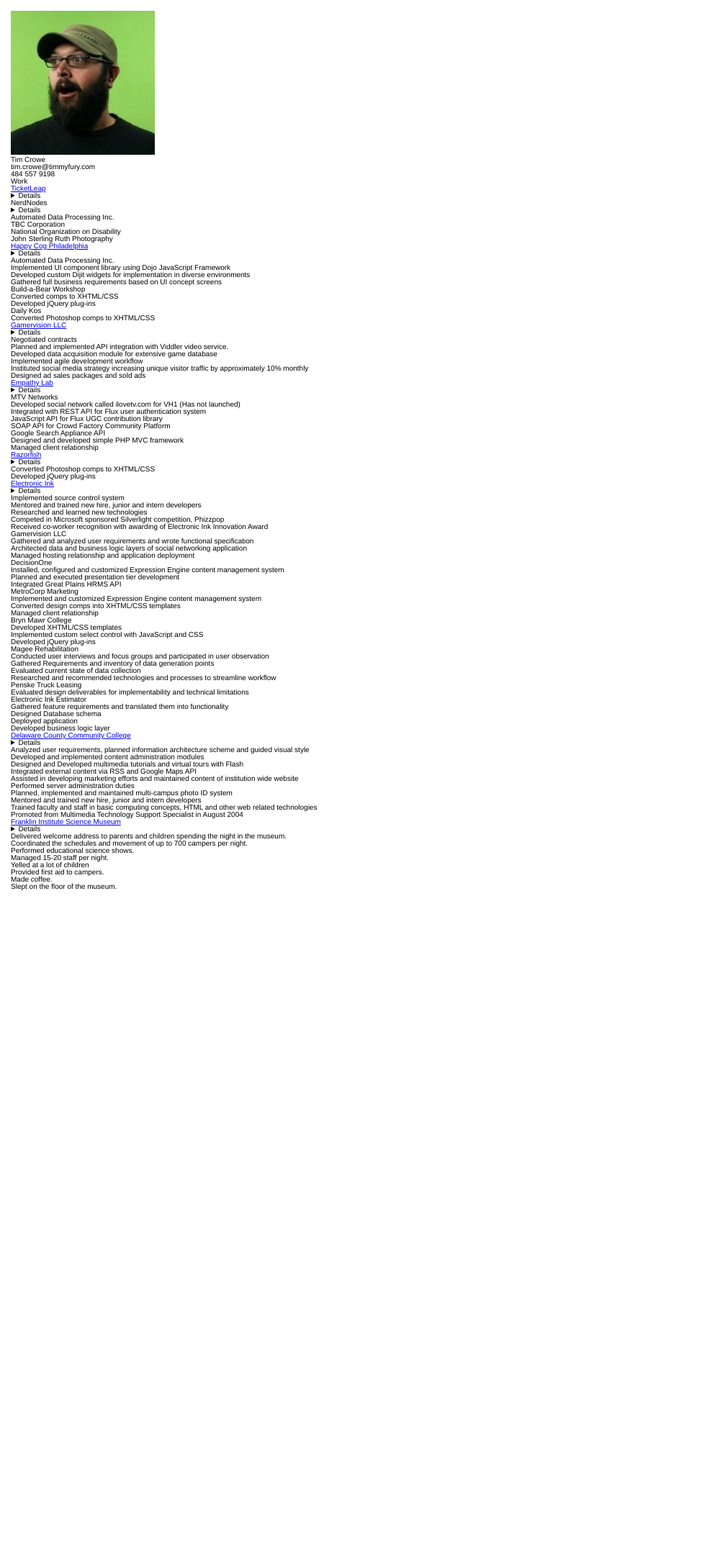
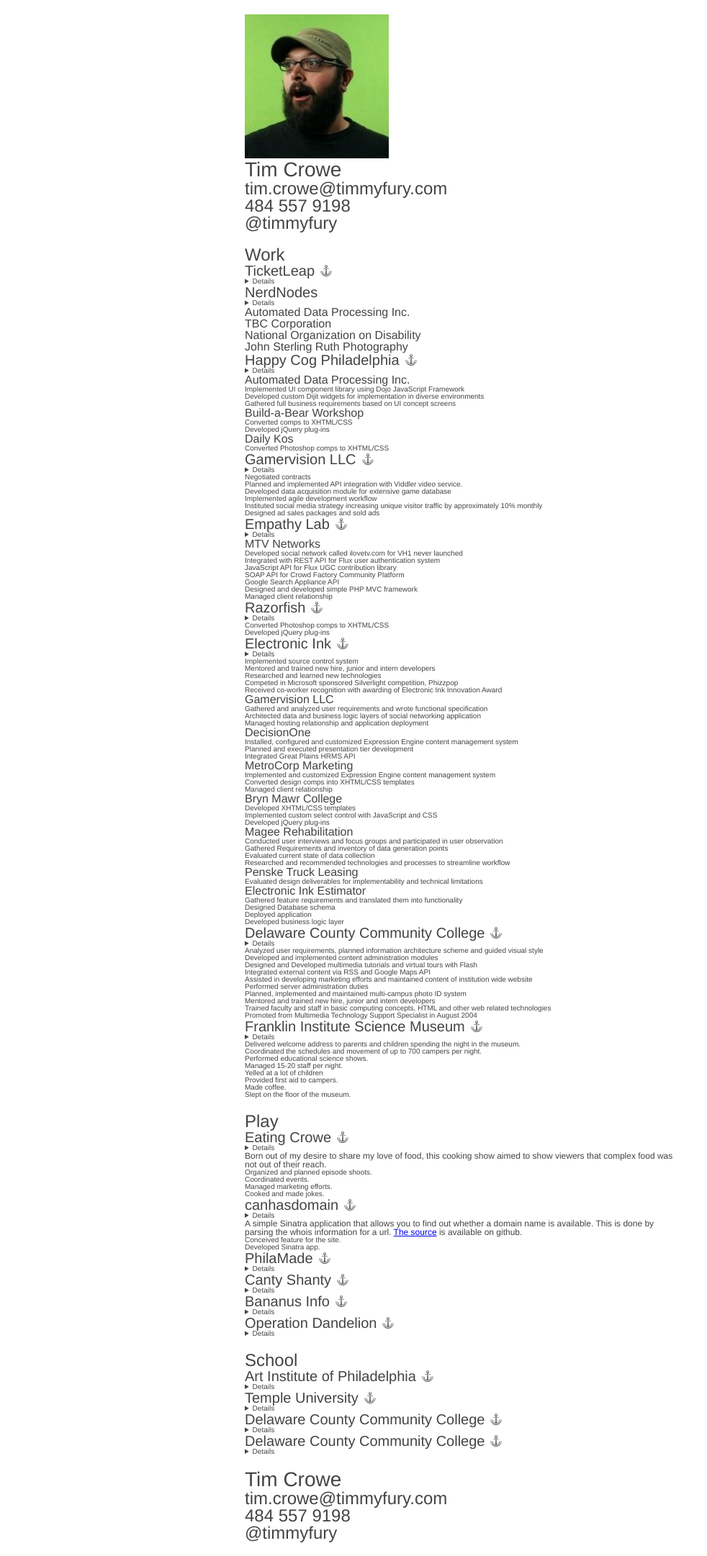
Before and after one commit to timmyfury/timmyfury.github.com, a Jekyll site: the page resume/index.html, which Jekyll copies as it is, in a window 1280 px wide. Shown: the whole page at 72% size, without its empty margins (0-982 px from the left). Built offline with Jekyll 4.4.1, drawn with Linux system fonts in a browser that asks for light colours; before the commit the page ends 1252 px from its top, so only the background shows below that.

Commit message:
education, play, more job stuff and some styles

```diff
--- a/resume/index.html
+++ b/resume/index.html
@@ -31,6 +31,7 @@
 				<h1>Tim Crowe</h1>
 				<h2>tim.crowe@timmyfury.com</h2>
 				<h2>484 557 9198</h2>
+				<h2>@timmyfury</h2>
 			</hgroup>
 
 			<nav>
@@ -157,7 +158,7 @@
 
 				<h4>MTV Networks</h4>
 				<ul>
-					<li>Developed social network called ilovetv.com for VH1 (Has not launched)</li>
+					<li>Developed social network called ilovetv.com for VH1 <em>never launched</em></li>
 					<li>Integrated with REST API for Flux user authentication system</li>
 					<li>JavaScript API for Flux UGC contribution library</li>
 					<li>SOAP API for Crowd Factory Community Platform</li>
@@ -304,10 +305,147 @@
 
 		<section id="play">
 			<h2>Play</h2>
+
+			<section>
+				<h3><a href="http://eatingcrowe.com/">Eating Crowe</a></h3>
+
+				<details>
+					<dl>
+						<dt>Title</dt> <dd>The Talent</dd>
+						<dt>Dates</dt> <dd><time datetime="">Nov 2009</time> &ndash; <time datetime="">May 2009</time></dd>
+					</dl>
+				</details>
+
+				<p>Born out of my desire to share my love of food, this cooking show aimed to show viewers that complex food was not out
+					of their reach.</p>
+
+				<ul>
+					<li>Organized and planned episode shoots.</li>
+					<li>Coordinated events.</li>
+					<li>Managed marketing efforts.</li>
+					<li>Cooked and made jokes.</li>
+				</ul>
+			</section>
+
+			<section>
+				<h3><a href="http://canhasdomain.com/">canhasdomain</a></h3>
+
+				<details>
+					<dl>
+						<dt>Title</dt> <dd>Developer</dd>
+					</dl>
+				</details>
+
+				<p>A simple Sinatra application that allows you to find out whether a domain name is available. This is done by parsing the whois
+					information for a url. <a href="https://github.com/timmyfury/canhasdomain">The source</a> is available on github.</p>
+
+				<ul>
+					<li>Conceived feature for the site.</li>
+					<li>Developed Sinatra app.</li>
+				</ul>
+			</section>
+
+			<section>
+				<h3><a href="http://philamade.com/">PhilaMade</a></h3>
+
+				<details>
+					<dl>
+						<dt>Title</dt> <dd>SiteNite Developer</dd>
+						<dt>Dates</dt> <dd><time datetime="">Apr 16 2006</time></dd>
+					</dl>
+				</details>
+			</section>
+
+			<section>
+				<h3><a href="http://cantyshanty.com/">Canty Shanty</a></h3>
+
+				<details>
+					<dl>
+						<dt>Title</dt> <dd>Creator, Maintainer</dd>
+					</dl>
+				</details>
+			</section>
+
+			<section>
+				<h3><a href="http://bananusinfo.info/">Bananus Info</a></h3>
+
+				<details>
+					<dl>
+						<dt>Title</dt> <dd>Creator</dd>
+					</dl>
+				</details>
+			</section>
+
+			<section>
+				<h3><a href="http://operationdandelion.com/">Operation Dandelion</a></h3>
+
+				<details>
+					<dl>
+						<dt>Title</dt> <dd>Creator</dd>
+					</dl>
+				</details>
+			</section>
 		</section>
 
 		<section id="school">
 			<h2>School</h2>
+
+			<section>
+				<h3><a href="http://www.artinstitutes.edu/philadelphia/">Art Institute of Philadelphia</a></h3>
+
+				<details>
+					<dl>
+						<dt>Degree</dt> <dd>Incomplete</dd>
+						<dt>Program</dt> <dd>Culinary Arts</dd>
+						<dt>Dates</dt> <dd><time datetime="">May 2008</time> &ndash; <time datetime="">Nov 2009</time></dd>
+					</dl>
+				</details>
+			</section>
+
+			<section>
+				<h3><a href="http://www.temple.edu/">Temple University</a></h3>
+
+				<details>
+					<dl>
+						<dt>Degree</dt> <dd>Incomplete</dd>
+						<dt>Program</dt> <dd>Management Information Systems</dd>
+						<dt>Dates</dt> <dd><time datetime="">June 2004</time> &ndash; <time datetime="">Aug 2006</time></dd>
+					</dl>
+				</details>
+			</section>
+
+			<section>
+				<h3><a href="http://www.dccc.edu/">Delaware County Community College</a></h3>
+
+				<details>
+					<dl>
+						<dt>Degree</dt> <dd>Associate of Business Administration</dd>
+						<dt>Program</dt> <dd>Business Administration</dd>
+						<dt>Dates</dt> <dd><time datetime="">Jan 2002</time> &ndash; <time datetime="">May 2004</time></dd>
+					</dl>
+				</details>
+			</section>
+
+			<section>
+				<h3><a href="http://www.dccc.edu/">Delaware County Community College</a></h3>
+
+				<details>
+					<dl>
+						<dt>Degree</dt> <dd>Associate of Science</dd>
+						<dt>Program</dt> <dd>Computer Science</dd>
+						<dt>Dates</dt> <dd><time datetime="">Sep 2001</time> &ndash; <time datetime="">May 2003</time></dd>
+					</dl>
+				</details>
+			</section>
 		</section>
+
+		<footer>
+			<hgroup>
+				<h1>Tim Crowe</h1>
+				<h2>tim.crowe@timmyfury.com</h2>
+				<h2>484 557 9198</h2>
+				<h2>@timmyfury</h2>
+			</hgroup>
+		</footer>
 	</body>
 </html>
--- a/resume/screen.css
+++ b/resume/screen.css
@@ -2,23 +2,49 @@
 	General Styles
 **********************************************************************/
 body {
+	color: #444;
 	font-family: "Helvetica Neue", Helvetica, Verdana, Arial, sans-serif;
 	font-size: 62.5%;
-	padding: 15px;
-	min-width: 290px;
+	min-width: 320px;
+	text-align: center;
 /*	width: 290px;*/
 }
 a {
-	color: ;
+	color: #;
+}
+p {
+	font-size: 1.2em;
 }
 
 /*
 	Headings
+
+	text-shadow: white 0px 1px;
 **********************************************************************/
-h1 {}
-h2 {}
-h3 {}
-h4 {}
+h1 {
+	font-size: 2.8em;
+}
+h2 {
+	font-size: 2.4em;
+}
+h3 {
+	font-size: 2em;
+}
+h4 {
+	font-size: 1.6em;
+}
+h1 a,
+h2 a,
+h3 a,
+h4 a {
+	color: #444;
+	background: url('./anchor.png') right center no-repeat;
+	padding-right: 1.2em;
+	text-decoration: none;
+}
+
+
+
 
 /*
 	Lists
@@ -34,6 +60,18 @@ ol {}
 ol li {}
 
 /*
+	Shared Structure
+**********************************************************************/
+header,
+section,
+footer {
+	margin: 20px auto;
+	max-width: 60em;
+	padding: 0 20px;
+	text-align: left;
+}
+
+/*
 	Header
 **********************************************************************/
 header {}
@@ -45,11 +83,10 @@ header nav {
 	Content
 **********************************************************************/
 section {}
-section#play,
-section#school {
-	display: none;
+section section {
+	margin: 0;
+	padding: 0;
 }
-section section {}
 
 /*
 	Footer
```
Also changed, not shown: other parts of resume/index.html (+1 -1 lines), resume/anchor.png (added).
